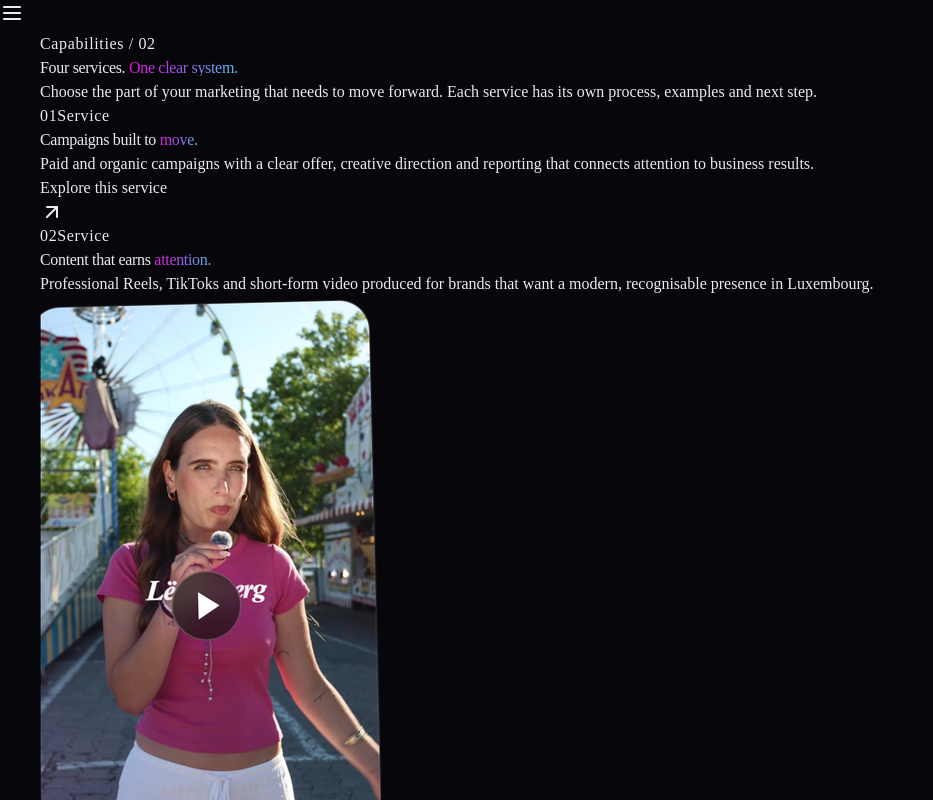
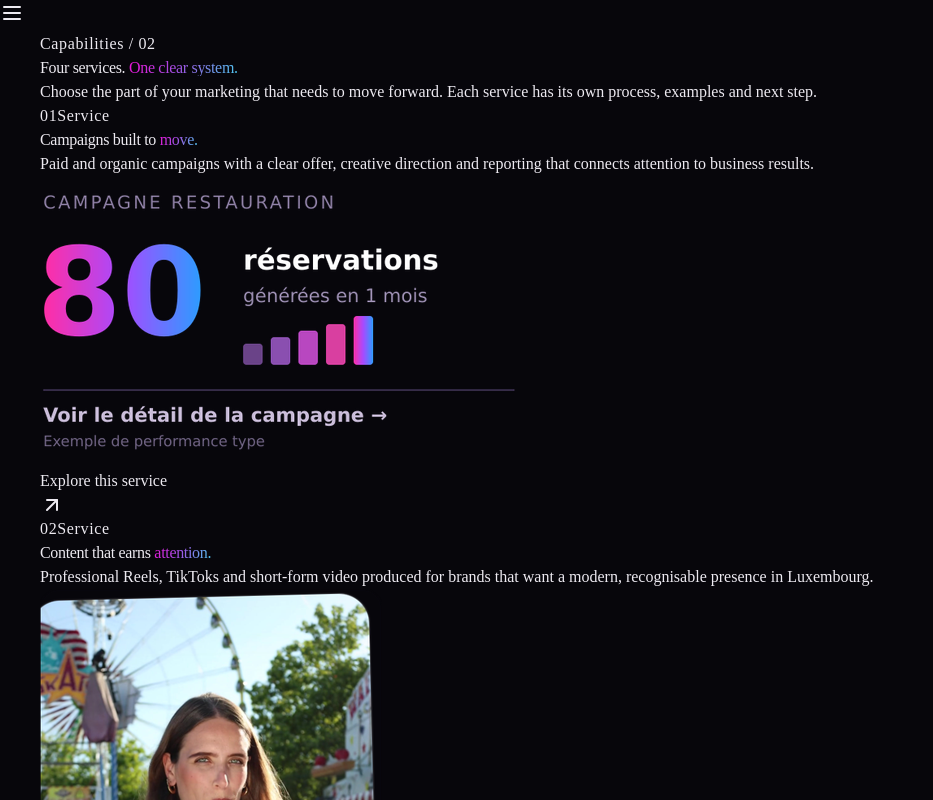
Before and after one commit to iBlameT8/letzimpact, a React (Vite) app in the folder client/: page /services in a window 1280 px wide. Shown: the part 2960-3760 px from the top of the page, without its empty margins (0-933 px from the left). Built offline with nearby package versions, Linux system fonts and the light colour scheme.

Commit message:
Add campaign result visual to services card

```diff
--- a/client/src/pages/ServicesPage.tsx
+++ b/client/src/pages/ServicesPage.tsx
@@ -24,7 +24,7 @@ export default function ServicesPage() {
                 <span className="font-mono-acc text-[11px] tracking-[0.2em] text-[#EC12D8]">0{index + 1}</span>
                 <span className="rounded-full border border-white/15 px-3 py-1 font-mono-acc text-[9px] uppercase tracking-[0.15em] text-white/50">Service</span>
               </div>
-              <div className={service.slug === "social-media-production-luxembourg" || service.slug === "design-luxembourg" || service.slug === "website-design-luxembourg" ? "mt-8 grid grid-cols-[minmax(0,1fr)_132px] items-center gap-3 sm:grid-cols-[minmax(0,1fr)_160px]" : "mt-12"}>
+              <div className={service.slug === "campaign-management-luxembourg" || service.slug === "social-media-production-luxembourg" || service.slug === "design-luxembourg" || service.slug === "website-design-luxembourg" ? "mt-8 grid grid-cols-[minmax(0,1fr)_132px] items-center gap-3 sm:grid-cols-[minmax(0,1fr)_160px]" : "mt-12"}>
                 <div>
                   <h2 className="max-w-sm font-display text-3xl font-bold leading-[1.02] tracking-tight sm:text-4xl">{service.title} <span className="text-gradient">{service.highlight}</span></h2>
                   <p className="mt-5 max-w-lg text-[15px] leading-relaxed text-white/60">{service.description}</p>
@@ -32,6 +32,7 @@ export default function ServicesPage() {
                 {service.slug === "social-media-production-luxembourg" && <ProductionCardDeck />}
                 {service.slug === "design-luxembourg" && <DesignCardVisual />}
                 {service.slug === "website-design-luxembourg" && <WebsiteCardVisual />}
+                {service.slug === "campaign-management-luxembourg" && <CampaignCardVisual />}
               </div>
               <Link href={`/services/${service.slug}`} className="mt-8 inline-flex items-center gap-2 rounded-full bg-gradient-to-r from-[#EC12D8] via-[#A250E3] to-[#4CC9F0] px-5 py-3 text-sm font-semibold text-white shadow-[0_8px_30px_rgba(162,80,227,0.22)] transition hover:scale-[1.02]">
                 Explore this service <ArrowUpRight className="h-4 w-4" />
@@ -76,3 +77,11 @@ function WebsiteCardVisual() {
     </div>
   );
 }
+
+function CampaignCardVisual() {
+  return (
+    <div className="flex h-[112px] w-[132px] items-center justify-end sm:h-[132px] sm:w-[160px]" aria-label="Campaign performance result visual">
+      <img src="/services/campaign-result-badge.png" alt="Campaign performance result visual" className="h-auto w-full object-contain drop-shadow-[0_14px_18px_rgba(0,0,0,0.3)]" />
+    </div>
+  );
+}
```
Also changed, not shown: client/public/services/campaign-result-badge.png (added).
